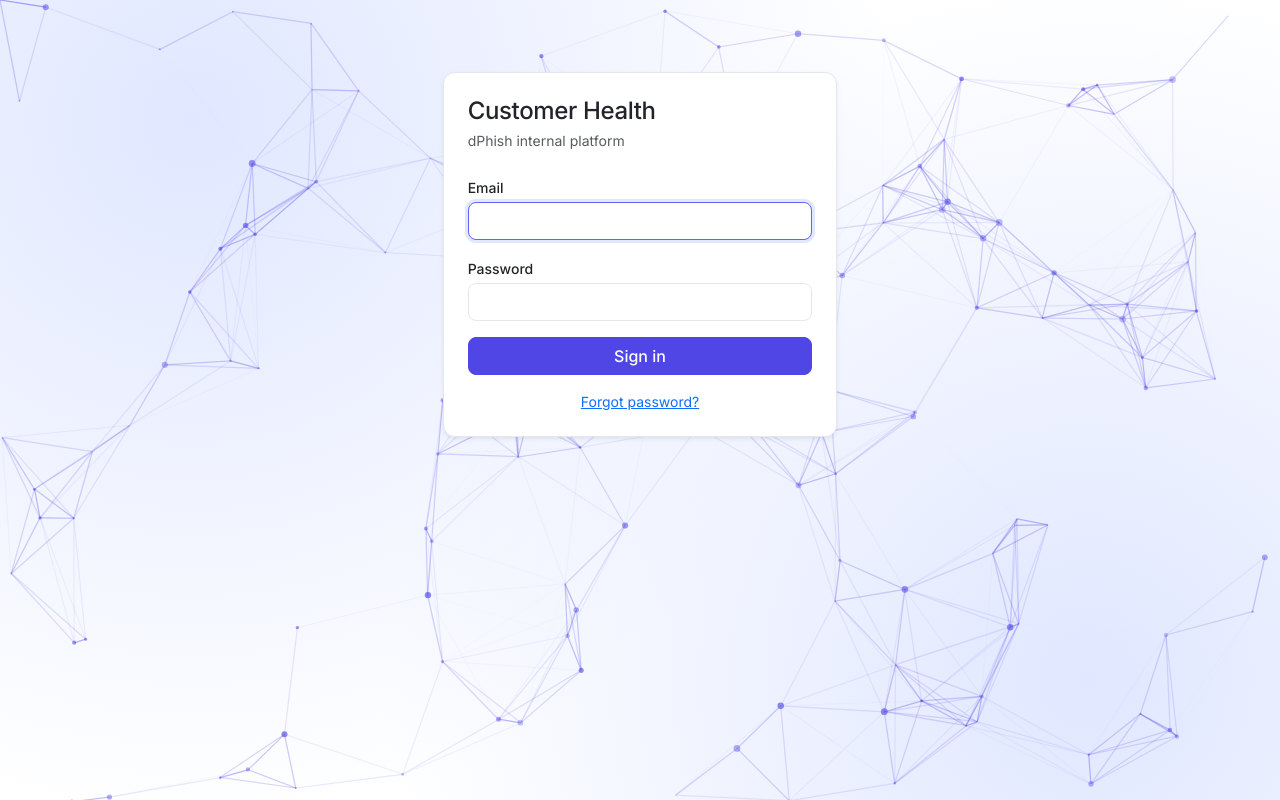
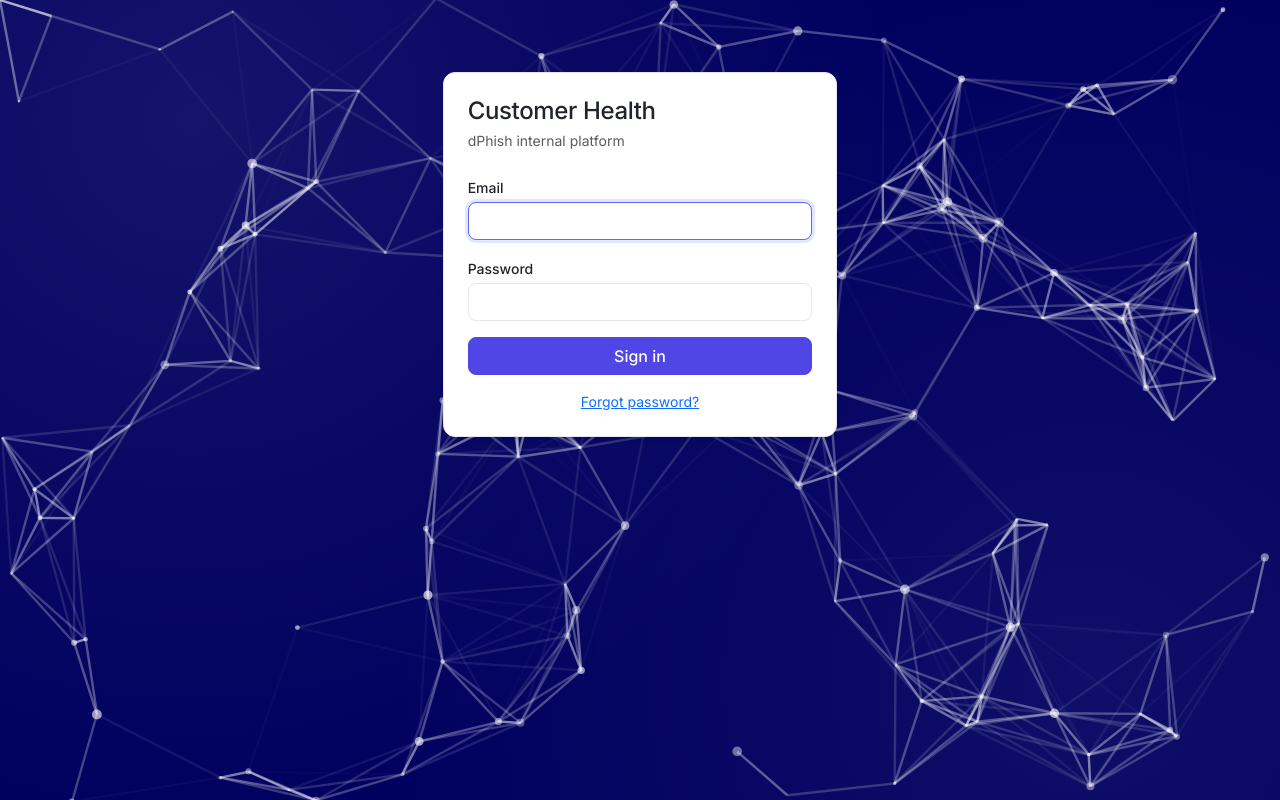
Before and after one commit to Elqasas/CSM, a Django app: page /auth/login/ in a window 1280 px wide. Run offline with Django 5.2, Linux system fonts and the light colour scheme; some libraries are stand-ins or nearby versions.

Commit message:
Put the sign-in page on dPhish navy with white particles
A fixed navy field in both themes, with brighter, larger white dots and
thicker links, since the pale brand tint read as barely there.

Co-Authored-By: Claude Opus 5.5 <noreply@anthropic.com>

```diff
--- a/templates/users/login.html
+++ b/templates/users/login.html
@@ -54,17 +54,18 @@
   </div>
 
   <style>
+    /* dPhish navy behind the card, with white dots and lines over it. The
+       same in both themes: a dark field with light marks already works on a
+       dark screen, so there is nothing to lift. The corner glows keep the
+       field from reading as one flat slab. */
     .login-particles {
+      --login-accent: #ffffff;
       position: fixed;
       inset: 0;
       z-index: 0;
-      /* A flat body-background colour is what made the first version of this
-         read as barely-there: pale dots on a plain page have nothing to
-         contrast against. A soft corner-to-corner brand tint gives the same
-         dots somewhere to stand out, in both themes. */
-      background: radial-gradient(circle at 15% 15%, var(--brand-100), transparent 55%),
-                  radial-gradient(circle at 85% 85%, var(--brand-100), transparent 55%),
-                  var(--bs-body-bg);
+      background: radial-gradient(circle at 15% 15%, rgba(255, 255, 255, 0.08), transparent 55%),
+                  radial-gradient(circle at 85% 85%, rgba(255, 255, 255, 0.06), transparent 55%),
+                  #00005f;
     }
     /* A solid card over a moving background needs to read as clearly as it
        does over a plain one, so it keeps its normal opaque surface rather
@@ -74,11 +75,10 @@
   <script src="https://cdn.jsdelivr.net/npm/particles.js@2.0.0/particles.min.js"></script>
   <script>
     (function () {
-      // Read the brand colour the rest of the app already uses, so the
-      // background matches the theme (light or dark) instead of hard-coding
-      // a colour that would clash with one of them.
-      var brand = getComputedStyle(document.documentElement)
-        .getPropertyValue("--brand-600").trim() || "#4f46e5";
+      // Read the page's accent from CSS, so the light or dark step is the one
+      // defined above instead of a colour hard-coded here for one theme.
+      var brand = getComputedStyle(document.getElementById("particles-js"))
+        .getPropertyValue("--login-accent").trim() || "#ffffff";
 
       if (typeof particlesJS === "undefined") return;
       particlesJS("particles-js", {
@@ -87,11 +87,12 @@
           color: { value: brand },
           shape: { type: "circle" },
           // Brighter and bigger than a first pass: 0.35 opacity on a mostly
-          // flat backdrop read as barely visible, especially in light mode.
+          // flat backdrop read as barely visible, especially in light mode, and
+          // hairline 1.2px links looked faint and thin; 2.4px reads as a line.
           opacity: { value: 0.65, random: true, anim: { enable: true, speed: 0.4, opacity_min: 0.3 } },
-          size: { value: 3.5, random: true },
+          size: { value: 5, random: true },
           line_linked: {
-            enable: true, distance: 150, color: brand, opacity: 0.45, width: 1.2,
+            enable: true, distance: 160, color: brand, opacity: 0.6, width: 2.4,
           },
           move: { enable: true, speed: 1.4, out_mode: "out" },
         },
@@ -103,7 +104,7 @@
             resize: true,
           },
           modes: {
-            grab: { distance: 160, line_linked: { opacity: 0.7 } },
+            grab: { distance: 180, line_linked: { opacity: 0.9 } },
             push: { particles_nb: 4 },
           },
         },
```
